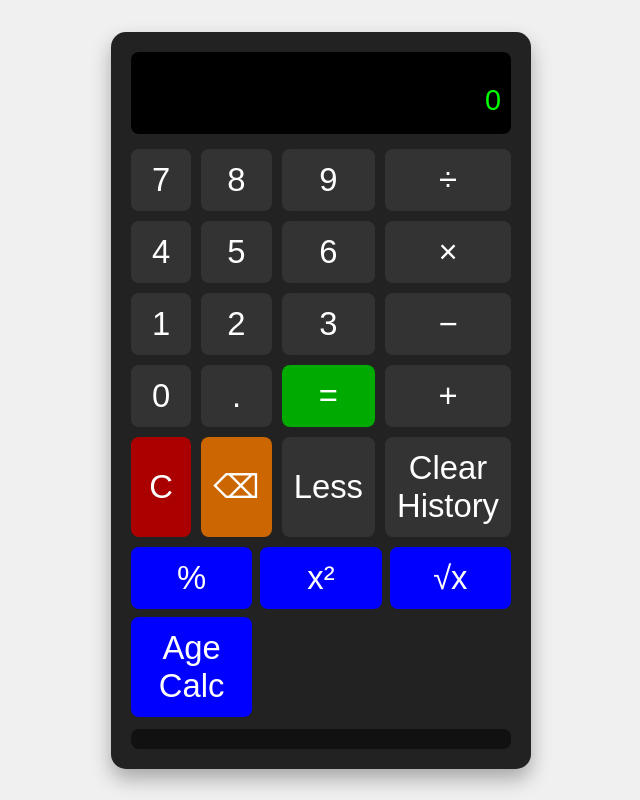
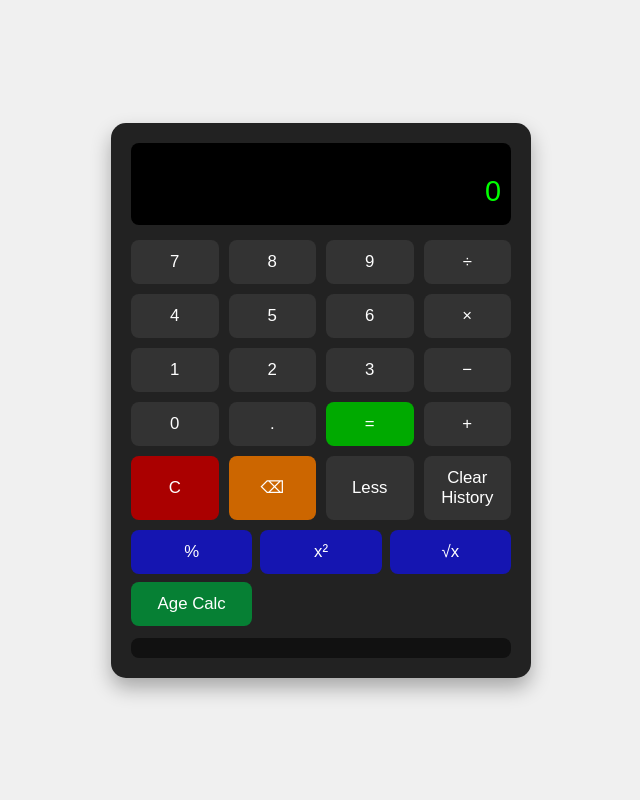
Before and after one commit to GULSHANDIGITALZONE/CALCULATOR, a plain HTML site: page index.html in a window 1280 px wide. Both pictures are taken after a click on the button "More". Shown: the whole page, without its empty margins (319-959 px from the left). Drawn offline with Linux system fonts and the light colour scheme.

Commit message:
Adjust button styles and colors in index.html

```diff
--- a/index.html
+++ b/index.html
@@ -11,7 +11,7 @@
     .input-line { font-size: 1.1em; color: #aaa; min-height: 22px; }
     .result-line { font-size: 1.8em; color: #0f0; min-height: 40px; text-align: right; }
     .buttons { display: grid; grid-template-columns: repeat(4, 1fr); gap: 10px; }
-    button { font-size: 2.05em; padding: 12px; background: #333; color: #fff; border: none; border-radius: 8px; cursor: pointer; transition: 0.15s; }
+    button { font-size: 1.05em; padding: 12px; background: #333; color: #fff; border: none; border-radius: 8px; cursor: pointer; transition: 0.15s; }
     button:active { background: #555; }
     .equals { background: #0a0; } .clear { background: #a00; } .backspace { background: #c60; }
     .extra-functions { display: none; margin-top: 10px; grid-template-columns: repeat(3, 1fr); gap: 8px; }
@@ -64,10 +64,10 @@
 
 
     <div id="extra" class="buttons extra-functions">
-      <button style="background-color: blue;" onclick="press('%')">%</button>
-      <button style="background-color: blue;" onclick="square()">x²</button>
-      <button style="background-color: blue;" onclick="sqrt()">√x</button>
-      <button style="background-color: blue;" onclick="toggleAgePanel()" style="grid-column: span 2;">Age Calc</button>
+      <button style="background-color: rgb(21, 21, 177);" onclick="press('%')">%</button>
+      <button style="background-color: rgb(21, 21, 177);;" onclick="square()">x²</button>
+      <button style="background-color: rgb(21, 21, 177);;" onclick="sqrt()">√x</button>
+      <button style="background-color: rgb(6, 128, 52);;" onclick="toggleAgePanel()" style="grid-column: span 2;">Age Calc</button>
     </div>
 
     <div id="agePanel" class="age-panel">
@@ -77,9 +77,9 @@
         <input id="date2" placeholder="To (DDMMYYYY)" maxlength="8" />
       </div>
       <div style="display:flex; gap:8px;">
-        <button onclick="calcAgeFromInputs()">Calculate Age</button>
-        <button onclick="fillToday('date2')">Use Today (To)</button>
-        <button onclick="hideAgePanel()">Close</button>
+        <button  style="background-color: green"  onclick="calcAgeFromInputs()">Calculate Age</button>
+        <button style="background-color: rgb(0, 107, 121)"  onclick="fillToday('date2')">Use Today (To)</button>
+        <button style="background-color: rgb(141, 5, 5)"  onclick="hideAgePanel()">Close</button>
       </div>
     </div>
 
```
